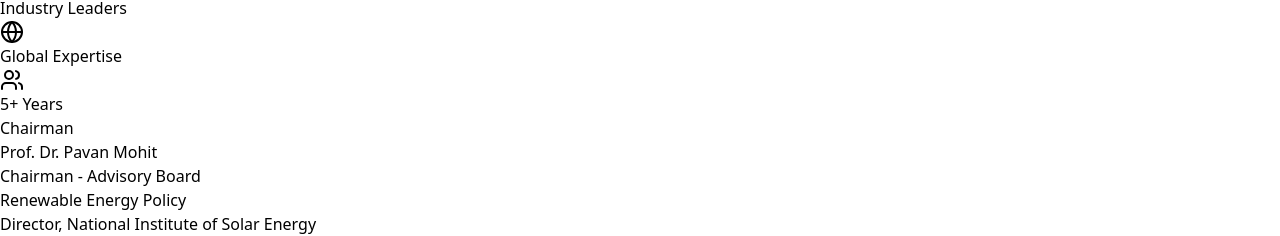
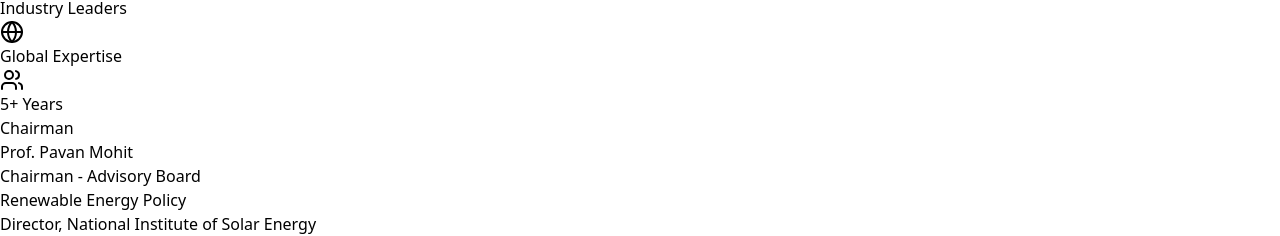
Before and after one commit to rayulu7/GreenCarbonHub, a React (Vite) app: page / in a window 1280 px wide. Shown: the part 4065-4301 px from the top of the page. Built offline with nearby package versions, Linux system fonts and the light colour scheme.

Commit message:
Update advisory board member name format

```diff
--- a/src/components/AdvisoryBoard/Board.jsx
+++ b/src/components/AdvisoryBoard/Board.jsx
@@ -11,7 +11,7 @@
 
   const advisoryBoard = [
     {
-      name: "Prof. Dr. Pavan Mohit",
+      name: "Prof. Pavan Mohit",
       position: "Chairman - Advisory Board",
       expertise: "Renewable Energy Policy",
       experience: "5+ Years",
```
